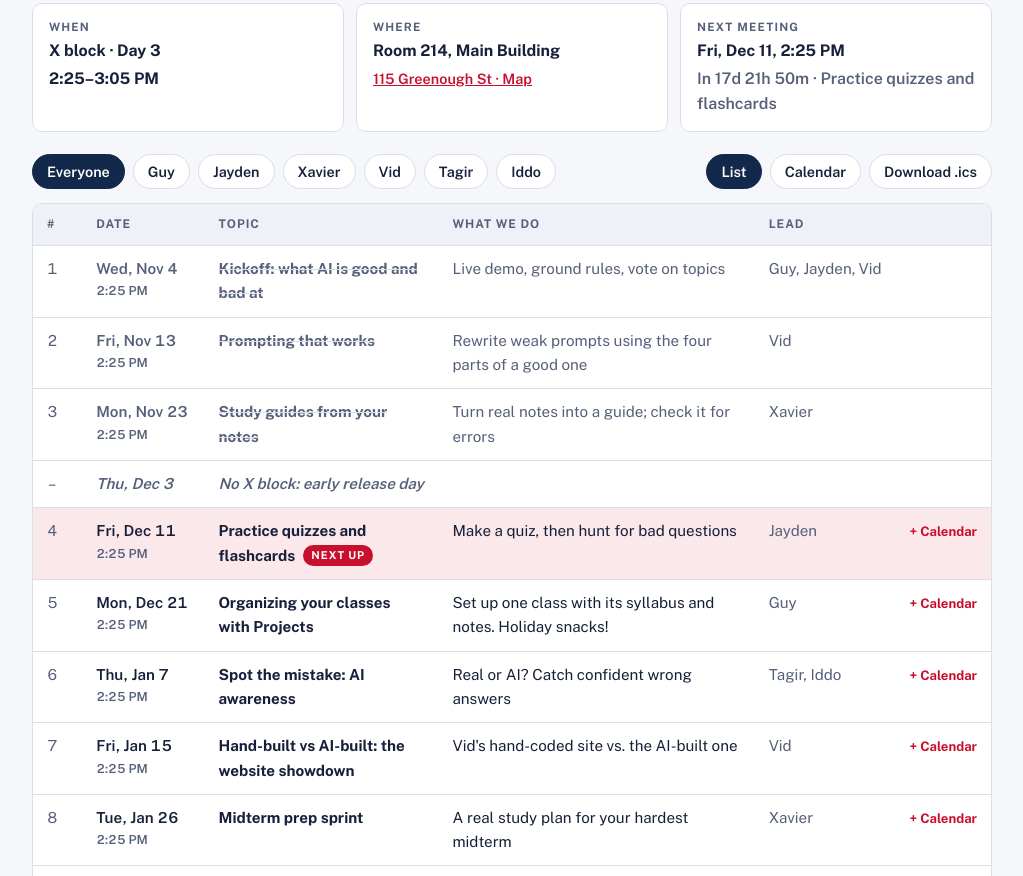
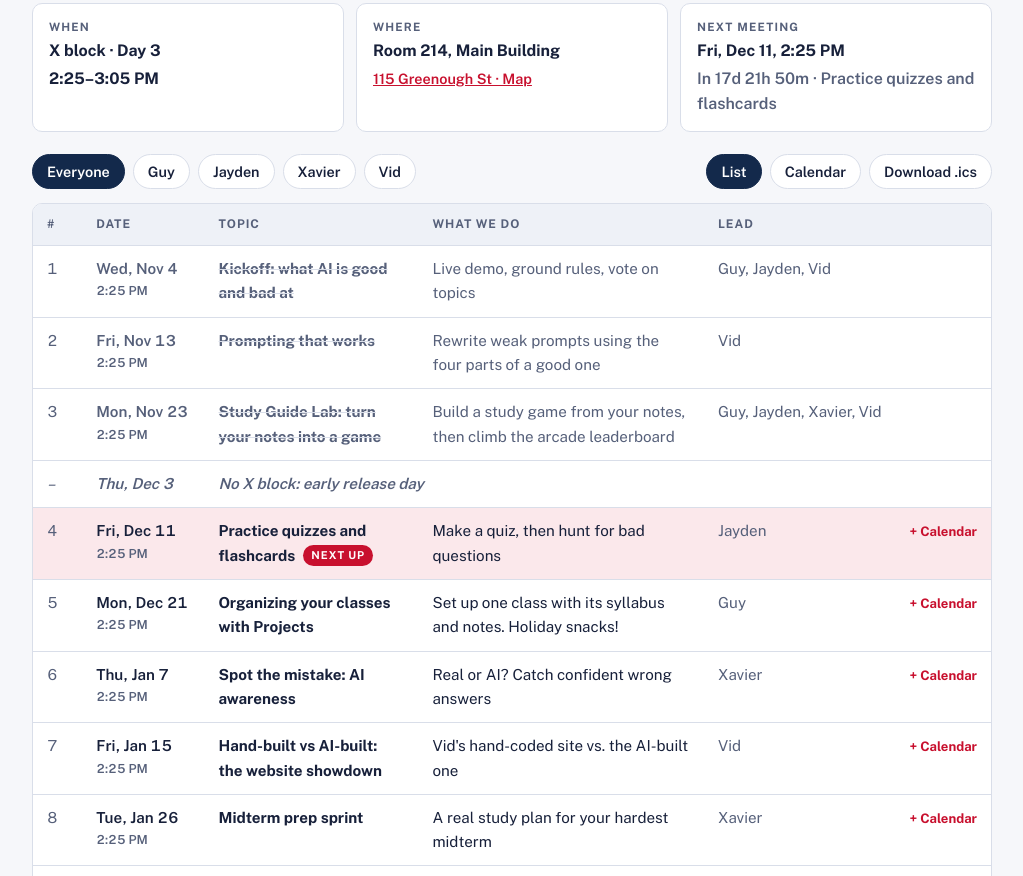
Before and after one commit to aischolarsclub/aischolarsclub.github.io, a plain HTML site: page index.html in a window 1280 px wide. Shown: the part 1924-2800 px from the top of the page, without its empty margins (128-1151 px from the left). Drawn offline with nearby package versions, Linux system fonts and the light colour scheme.

Commit message:
Add files via upload

```diff
--- a/index.html
+++ b/index.html
@@ -406,7 +406,7 @@ footer .wrap { padding-block: 22px 30px; color: var(--muted); font-size: 0.88rem
   <div class="stats" aria-label="Club at a glance">
     <div class="stat"><b data-count="7">7</b><span>members so far</span></div>
     <div class="stat"><b id="stat-meetings" data-count="24">24</b><span>meetings this year</span></div>
-    <div class="stat"><b id="stat-team" data-count="6">6</b><span>student leaders</span></div>
+    <div class="stat"><b id="stat-team" data-count="4">4</b><span>student leaders</span></div>
     <div class="stat"><b data-count="1">1</b><span>big website project</span></div>
   </div>
 
@@ -727,16 +727,16 @@ var PLACE = {
 var MEETINGS = [
   ["2026-11-04", "Kickoff: what AI is good and bad at", "Live demo, ground rules, vote on topics", "Guy, Jayden, Vid"],
   ["2026-11-13", "Prompting that works", "Rewrite weak prompts using the four parts of a good one", "Vid"],
-  ["2026-11-23", "Study guides from your notes", "Turn real notes into a guide; check it for errors", "Xavier"],
+  ["2026-11-23", "Study Guide Lab: turn your notes into a game", "Build a study game from your notes, then climb the arcade leaderboard", "Guy, Jayden, Xavier, Vid"],
   ["2026-12-03", "No X block: early release day", "", "OFF"],
   ["2026-12-11", "Practice quizzes and flashcards", "Make a quiz, then hunt for bad questions", "Jayden"],
   ["2026-12-21", "Organizing your classes with Projects", "Set up one class with its syllabus and notes. Holiday snacks!", "Guy"],
-  ["2027-01-07", "Spot the mistake: AI awareness", "Real or AI? Catch confident wrong answers", "Tagir, Iddo"],
+  ["2027-01-07", "Spot the mistake: AI awareness", "Real or AI? Catch confident wrong answers", "Xavier"],
   ["2027-01-15", "Hand-built vs AI-built: the website showdown", "Vid's hand-coded site vs. the AI-built one", "Vid"],
   ["2027-01-26", "Midterm prep sprint", "A real study plan for your hardest midterm", "Xavier"],
   ["2027-02-03", "Vibe coding + website project kickoff", "Build a flashcard page just by describing it", "Jayden"],
   ["2027-02-11", "Reusable instructions and skills", "Write a 'quiz me' setup; project groups form", "Guy"],
-  ["2027-02-26", "Building with Claude Code", "Add a feature step by step; groups plan their sites", "Tagir, Iddo"],
+  ["2027-02-26", "Building with Claude Code", "Add a feature step by step; groups plan their sites", "Vid"],
   ["2027-03-08", "Project work: first version", "Groups build their topic explanation; officers check in with each group", "Everyone"],
   ["2027-03-17", "Midpoint check-in", "2-minute progress demos and feedback", "Everyone"],
   ["2027-03-25", "AI and the businesses of the future", "How companies use AI, which jobs it's changing, and startup ideas", "Guy, Jayden"],
@@ -774,11 +774,7 @@ var TEAM = [
   { name: "Xavier Wu", short: "Xavier", initials: "XW", founder: true,
     role: "Co-founder · Secretary · Workshop lead: study guides and midterm prep" },
   { name: "Vid Rajlic", short: "Vid", initials: "VR", founder: true,
-    role: "Co-founder · Secretary · Website designer · Workshop lead: Claude Code" },
-  { name: "Tagir Parchiev", short: "Tagir", initials: "TP", founder: false,
-    role: "Co-Director of Workshops" },
-  { name: "Iddo Schubert", short: "Iddo", initials: "IS", founder: false,
-    role: "Co-Director of Workshops" }
+    role: "Co-founder · Secretary · Website designer · Workshop lead: Claude Code" }
 ];
 
 /* PROJECTS: status is "live", "wip" (in progress), or "open" (empty slot).
@@ -787,6 +783,9 @@ var PROJECTS = [
   { title: "The AI Scholars website", team: "Guy Berkovitz · Vid Rajlic", tag: "Club", status: "live", badge: "AI",
     about: "This site. Built with AI help: a live schedule, a prompt builder, a quiz, and this projects page.",
     link: "https://aischolarsclub.github.io/", note: "" },
+  { title: "Zombie Survival: Easy Math", team: "AI Scholars officers", tag: "Game", status: "live", badge: "ZS",
+    about: "A study game built from one page of notes. Search the school by day, hold the barricade by night, and beat the Tank on night 7. From Study Guide Lab.",
+    link: "https://claude.ai/artifact/GJAM2B8B2sJfsW5dNXRcbW", note: "" },
   { title: "Hand-built vs AI-built showdown", team: "Vid Rajlic", tag: "Coding", status: "wip", badge: "VS",
     about: "The same website built twice, once by hand and once with AI, compared side by side.",
     link: "", note: "Demo on Jan 15" },
```
Also changed, not shown: lab.html (added, +13 -0 lines).
